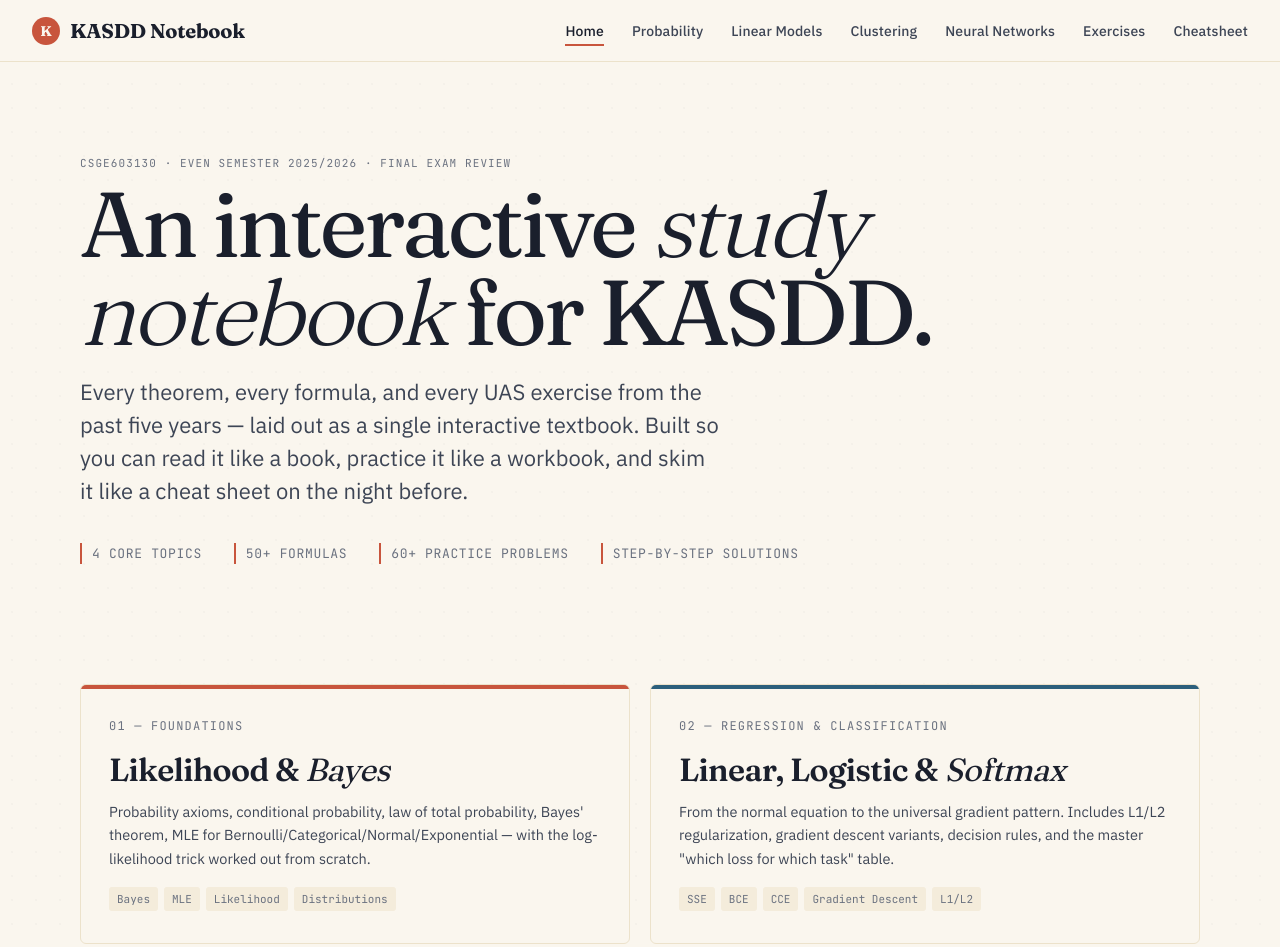
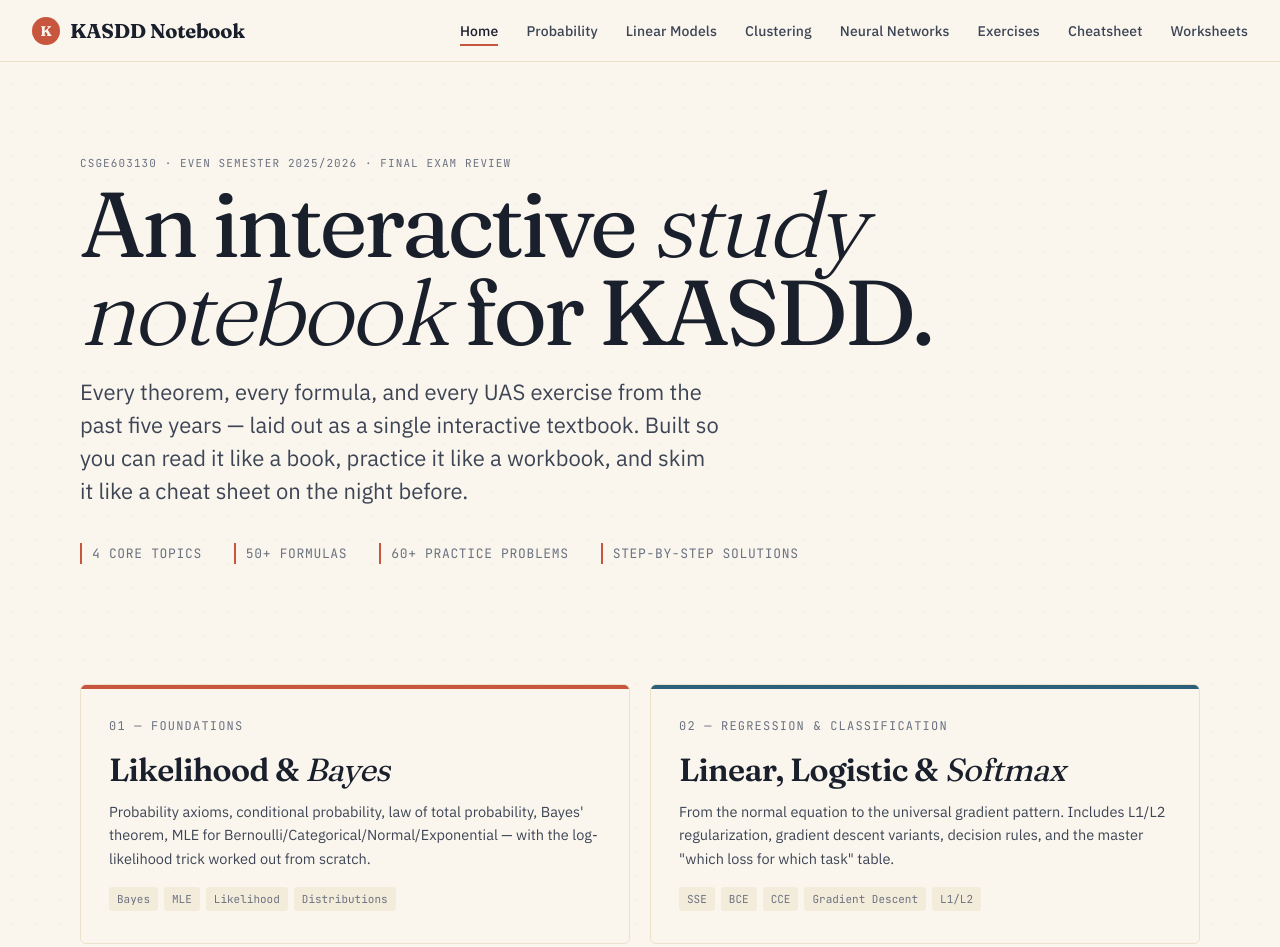
Before and after one commit to zhaoyunx614/kasddad_uas, a plain HTML site: page index.html in a window 1280 px wide. Shown: the top 947 px of the page. Drawn offline with nearby package versions, Linux system fonts and the light colour scheme.

Commit message:
Add link to Worksheets in navigation menu
<li><a href="WS_Complete_Guide.html">Worksheets</a></li>

```diff
--- a/index.html
+++ b/index.html
@@ -22,6 +22,7 @@
     <li><a href="neural-networks.html">Neural Networks</a></li>
     <li><a href="exercises.html">Exercises</a></li>
     <li><a href="cheatsheet.html">Cheatsheet</a></li>
+    <li><a href="WS_Complete_Guide.html">Worksheets</a></li>
   </ul>
 </nav>
 
```
